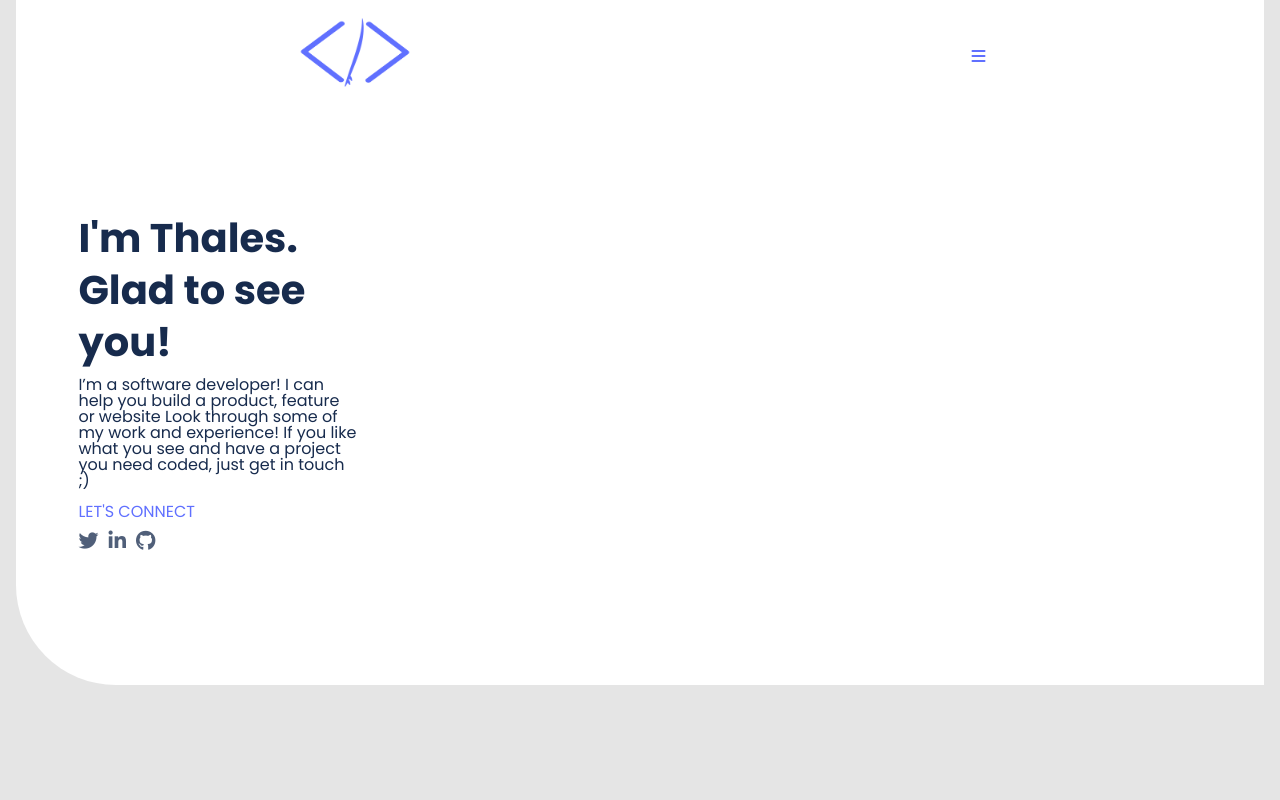
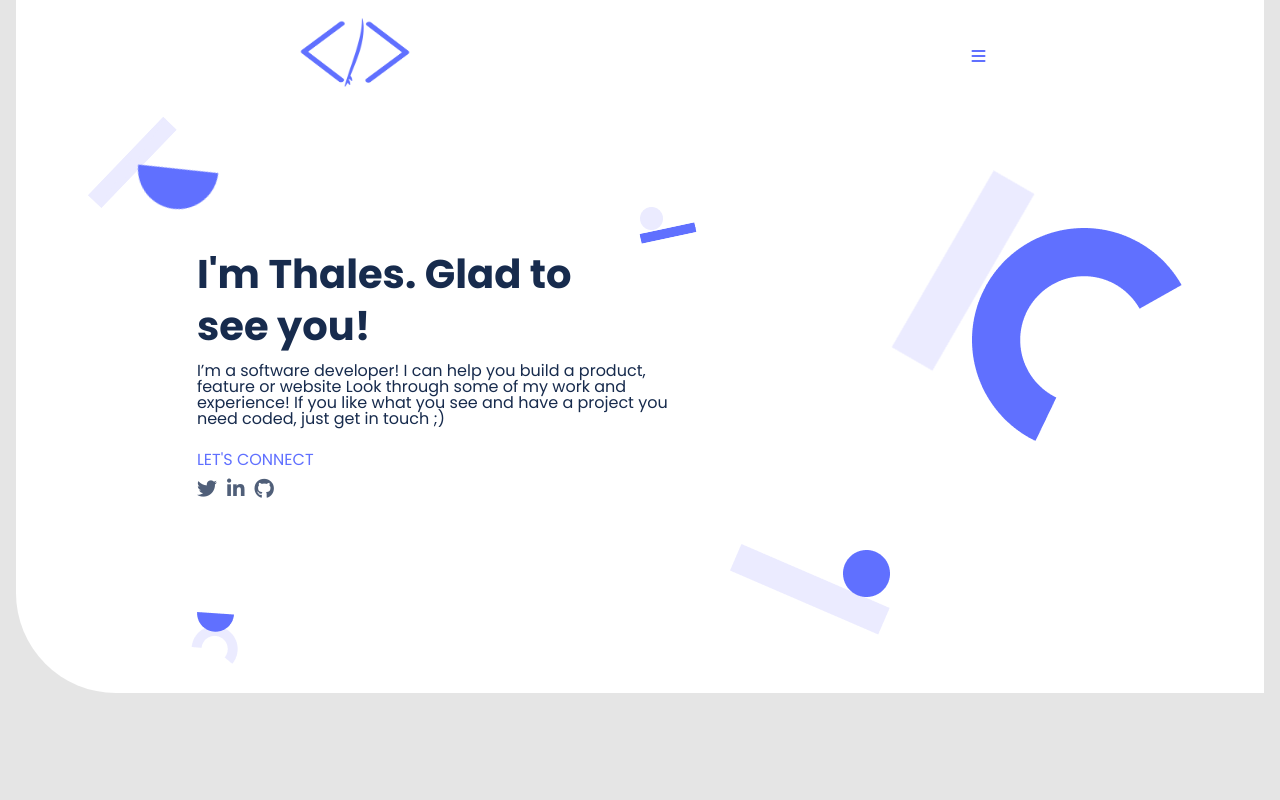
Before and after one commit to TrellixVulnTeam/Thales_KVCZ, a website: page index.html in a window 1280 px wide. Shown: the top 800 px of the page. Drawn offline with nearby package versions, Linux system fonts and the light colour scheme; files that its build step writes are made by us from their sources.

Commit message:
Add new design style

```diff
--- a/css/mobile.css
+++ b/css/mobile.css
@@ -1,72 +1,102 @@
 * {
   margin: 0;
-  box-sizing: border-box; }
+  box-sizing: border-box;
+}
 
 body {
   font-family: "Poppins", sans-serif;
   background-color: #E5E5E5;
   max-width: 720px;
-  margin: 0 auto; }
+  margin: 0 auto;
+}
 
 header {
   width: 100%;
   height: auto;
-  background-color: #fff; }
+  background-color: #fff;
+}
+
 header nav {
   padding: 12px 0;
   display: flex;
   justify-content: space-around;
-    align-items: center; }
+  align-items: center;
+}
+
 header nav a img {
   width: 120px;
-      height: auto; }
+  height: auto;
+}
+
 header nav i {
-      color: #6070FF; }
+  color: #6070FF;
+}
 
 .intro {
   background: #fff;
   border-bottom-left-radius: 100px;
-  padding: 100px 0 100px 5%; }
+  padding: 100px 0 100px 5%;
+  position: relative;
+}
+
 .intro h1 {
-    width: 300px;
-    height: 150px;
+  margin-top: 3%;
+  margin-left: 10%;
+  padding-bottom: 0;
+  width: 400px;
+  height: 100px;
   color: #172B4D;
   font-family: "Poppins", sans-serif;
   font-size: 40px;
   font-weight: bold;
-    line-height: 52px; }
+  line-height: 52px;
+}
+
 .intro p {
-    width: 280px;
+  width: 500px;
   margin: 15px 0;
+  margin-left: 10%;
   line-height: 16px;
   text-align: left;
-    color: #172B4D; }
+  color: #172B4D;
+}
 
-.social-media {
+.social-media-top {
   margin-top: 25px;
-  padding-bottom: 80px; }
-  .social-media h4 {
+  margin-left: 10%;
+  padding-bottom: 80px;
+}
+
+.social-media-top h4 {
   font-family: "Poppins", sans-serif;
   color: #6070FF;
   font-weight: 500;
   font-size: 16px;
-    line-height: 16px; }
-  .social-media ul {
+  line-height: 16px;
+}
+
+.social-media-top ul {
   display: flex;
   justify-content: left;
   align-items: flex-start;
   list-style: none;
-    padding-left: 0; }
-  .social-media li {
+  padding-left: 0;
+}
+
+.social-media-top li {
   align-self: left;
-    margin: 10px 10px 10px 0; }
-    .social-media li a i {
+  margin: 10px 10px 10px 0;
+}
+
+.social-media-top li a i {
   color: #505F79;
-      font-size: 20px; }
+  font-size: 20px;
+}
 
 .projects {
   background-color: #E5E5E5;
-  padding-top: 90px; }
+  padding-top: 90px;
+}
 
 .card {
   display: flex;
@@ -78,44 +108,60 @@ header {
   box-sizing: border-box;
   border-radius: 16px;
   width: 87%;
-  margin: 40px auto; }
-  .card .card-img-1, .card .card-img-2, .card .card-img-3, .card .card-img-4 {
+  margin: 40px auto;
+}
+
+.card .card-img-1,
+.card .card-img-2,
+.card .card-img-3,
+.card .card-img-4 {
   border: 1px solid #b5b9be;
   width: 99%;
   height: 220px;
   margin: 8px auto;
   border-radius: 8px;
 }
+
 .card .card-img-1 {
   background: url("/assets/images/card-1.png");
   background-size: cover;
 }
+
 .card .card-img-2 {
   background: url("/assets/images/card-2.png");
   background-size: cover;
 }
+
 .card .card-img-3 {
   background: url("/assets/images/card-3.png");
   background-size: cover;
   background-position: center;
 }
+
 .card .card-img-4 {
   background: url("/assets/images/card-4.png");
   background-size: cover;
 }
+
 .card h3 {
   font-size: 32px;
   font-weight: bold;
-    color: #172B4D; }
+  color: #172B4D;
+}
+
 .card p {
   font-size: 15px;
   color: #344563;
-    line-height: 24px; }
+  line-height: 24px;
+}
+
 .card ul {
   list-style: none;
   display: flex;
   padding-left: 0;
-    margin: 12px 0; }
+  margin: 12px 0;
+}
+
 .card ul li {
   margin-right: 10px;
   padding: 4px 7px;
@@ -123,10 +169,14 @@ header {
   font-weight: 500;
   color: #6070FF;
   background-color: #EBEBFF;
-      border-radius: 8px; }
+  border-radius: 8px;
+}
+
 .card .card-buttons {
   display: flex;
-    margin-top: 10px; }
+  margin-top: 10px;
+}
+
 .card .card-buttons a {
   margin-right: 15px;
   text-decoration: none;
@@ -136,12 +186,15 @@ header {
   line-height: 24px;
   border: 1px solid #6070FF;
   border-radius: 16px;
-      padding: 10px; }
+  padding: 10px;
+}
 
 .about {
   background: #fff;
   border-top-right-radius: 100px;
-  padding: 50px 0px 100px 5%; }
+  padding: 50px 0px 100px 5%;
+}
+
 .about h1 {
   width: 300px;
   margin-top: 80px;
@@ -149,36 +202,49 @@ header {
   font-family: "Poppins", sans-serif;
   font-size: 40px;
   font-weight: bold;
-    line-height: 52px; }
+  line-height: 52px;
+}
+
 .about p {
   width: 280px;
   margin: 15px 0;
   line-height: 16px;
   text-align: left;
-    color: #172B4D; }
+  color: #172B4D;
+}
 
-.social-media {
+.social-media-bottom {
   margin-top: 25px;
-  padding-bottom: 20px; }
-  .social-media h4 {
+  padding-bottom: 20px;
+}
+
+.social-media-bottom h4 {
   font-family: "Poppins", sans-serif;
   color: #6070FF;
   font-weight: 500;
   font-size: 16px;
-    line-height: 16px; }
-  .social-media ul {
+  line-height: 16px;
+}
+
+.social-media-bottom ul {
   display: flex;
   justify-content: left;
   align-items: flex-start;
   list-style: none;
-    padding-left: 0; }
-  .social-media li {
+  padding-left: 0;
+}
+
+.social-media-bottom li {
   align-self: left;
-    margin: 10px 10px 10px 0; }
-    .social-media li a i {
+  margin: 10px 10px 10px 0;
+}
+
+.social-media-bottom li a i {
   color: #505F79;
-      font-size: 20px; }
-  .social-media .resume-link {
+  font-size: 20px;
+}
+
+.social-media-bottom .resume-link {
   text-decoration: none;
   color: #6070FF;
   font-size: 14px;
@@ -186,11 +252,14 @@ header {
   line-height: 24px;
   border: 1px solid #6070FF;
   border-radius: 8px;
-    padding: 10px; }
+  padding: 10px;
+}
 
 .dropdown {
   position: relative;
-  display: inline-block; }
+  display: inline-block;
+}
+
 .dropdown .dropbtn {
   text-decoration: none;
   color: #fff;
@@ -200,9 +269,12 @@ header {
   border: 1px solid #6070FF;
   border-radius: 8px;
   padding: 5px 15px;
-    background-color: #6070FF; }
+  background-color: #6070FF;
+}
+
 .dropdown .dropbtn i {
-      margin-left: 10px; }
+  margin-left: 10px;
+}
 
 /* Dropdown Content (Hidden by Default) */
 .dropdown-content {
@@ -211,29 +283,36 @@ header {
   background-color: #f1f1f1;
   min-width: 160px;
   box-shadow: 0px 8px 16px 0px rgba(0, 0, 0, 0.2);
-  z-index: 1; }
+  z-index: 1;
+}
 
 /* Links inside the dropdown */
 .dropdown-content span {
   color: #6070FF;
   padding: 12px 16px;
   text-decoration: none;
-  display: block; }
+  display: block;
+}
 
 /* Change color of dropdown links on hover */
 .dropdown-content a:hover {
-  background-color: #ddd; }
+  background-color: #ddd;
+}
 
 /* Show the dropdown menu on hover */
 .dropdown:hover .dropdown-content {
-  display: block; }
+  display: block;
+}
 
 /* Change the background color of the dropdown button when the dropdown content is shown */
 .dropdown:hover .dropbtn {
-  background-color: none; }
+  background-color: none;
+}
 
 .contact {
-  background: #fff; }
+  background: #fff;
+}
+
 .contact h1 {
   border-top-left-radius: 100px;
   padding-top: 100px;
@@ -243,14 +322,18 @@ header {
   color: #fff;
   text-align: center;
   font-size: 40px;
-    line-height: 52px; }
+  line-height: 52px;
+}
+
 .contact p {
   background-color: #6070FF;
   padding: 24px;
   font-size: 20px;
   line-height: 28px;
   text-align: center;
-    color: #EBEBFF; }
+  color: #EBEBFF;
+}
+
 .contact form {
   display: flex;
   flex-direction: column;
@@ -258,28 +341,44 @@ header {
   align-items: center;
   text-align: center;
   background-color: #6070FF;
-    padding-bottom: 80px; }
-    .contact form #name, .contact form #email, .contact form #subject {
+  padding-bottom: 80px;
+}
+
+.contact form #name,
+.contact form #email,
+.contact form #subject {
   width: 80%;
   margin-bottom: 14px;
   padding-left: 16px;
   font-family: "Poppins", sans-serif;
   font-size: 17px;
-      color: #172B4D; }
-    .contact form #name, .contact form #email {
+  color: #172B4D;
+}
+
+.contact form #name,
+.contact form #email {
   height: 47px;
   background: #fff;
   border: 1px solid #CFD8DC;
-      border-radius: 8px; }
-      .contact form #name ::placeholder, .contact form #email ::placeholder {
-        color: #505F79; }
+  border-radius: 8px;
+}
+
+.contact form #name ::placeholder,
+.contact form #email ::placeholder {
+  color: #505F79;
+}
+
 .contact form #subject {
   height: 170px;
   padding: 14px;
   border: 1px solid #CFD8DC;
-      border-radius: 8px; }
+  border-radius: 8px;
+}
+
 .contact form #subject ::placeholder {
-        color: #505F79; }
+  color: #505F79;
+}
+
 .contact form #submit-btn {
   align-self: flex-start;
   margin-left: 10%;
@@ -291,37 +390,128 @@ header {
   border: 1px solid #6070FF;
   border-radius: 8px;
   padding: 10px 14px;
-      background: #fff; }
+  background: #fff;
+}
+
+.light-one {
+  position: absolute;
+  width: 108.67px;
+  height: 19.44px;
+  left: 5%;
+  top: 7%;
+  background: #EBEBFF;
+  transform: rotate(-46.14deg)
+  }
+
+  .dark-one {
+    position: absolute;
+    left: 10%;
+    top: 7%;
+    transform: rotate(-17deg);
+  }
+
+  .light-two {
+  position: absolute;
+  left: 50%;
+  top: 16.4%;
+  }
+
+  .dark-two {
+    position: absolute;
+  width: 56.01px;
+  height: 10.02px;
+  left: 50%;
+  top: 20%;
+  background: #6070FF;
+  transform: matrix(0.98, -0.21, -0.21, -0.98, 0, 0);
+  }
+
+  .light-three {
+    position: absolute;
+    right: 16%;
+    top: 15%;
+    transform: rotate(-30deg);
+  }
+
+  .dark-three {
+  position: absolute;
+  right: 6.6%;
+  top: 20%;
+  }
+
+  .light-four {
+  position: absolute;
+  left: 14%;
+  bottom: 5%;
+  }
+
+  .dark-four {
+  position: absolute;
+  left: 14.5%;
+  bottom: 10.5%;
+  }
+
+  .light-five {
+  position: absolute;
+  right: 30%;
+  bottom: 10%;
+  }
+
+  .dark-five {
+    position: absolute;
+    right: 30%;
+    bottom: 16.5%;
+  }
 
 @media only screen and (min-width: 720px) {
   body {
     min-width: 720px;
-    max-width: 1248px; }
+    max-width: 1248px;
+  }
+
   .intro {
-    max-width: 1268px; }
+    max-width: 1268px;
+  }
+
   .card {
     display: flex;
     flex-direction: row;
     justify-content: space-around;
     align-items: center;
     width: 93%;
-    height: 432px; }
+    height: 432px;
+  }
+
   .card-reverse {
-    flex-direction: row-reverse; }
-  .card .card-img-1, .card .card-img-2,
-  .card .card-img-3, .card .card-img-4 {
+    flex-direction: row-reverse;
+  }
+
+  .card .card-img-1,
+  .card .card-img-2,
+  .card .card-img-3,
+  .card .card-img-4 {
     width: 46%;
-    height: 400px; }
+    height: 400px;
+  }
+
   .card .card-info {
     width: 46%;
     height: auto;
-    align-self: flex-start; }
+    align-self: flex-start;
+  }
+
   .about {
     display: flex;
     flex-direction: row;
     justify-content: center;
-    align-items: flex-start; }
+    align-items: flex-start;
+  }
+
   .about h1 {
-    margin-top: 0px; }
+    margin-top: 0px;
+  }
+
   .social-media {
-    margin: 0; } }
+    margin: 0;
+  }
+}
--- a/index.html
+++ b/index.html
@@ -4,7 +4,7 @@
   <meta charset="UTF-8">
   <meta http-equiv="X-UA-Compatible" content="IE=edge">
   <meta name="viewport" content="width=device-width, initial-scale=1.0">
-  <link rel="stylesheet" href="/css/mobile.css">
+  <link rel="stylesheet" href="css/mobile.css">
 
   <!--fonts and icons-->
 
@@ -22,6 +22,17 @@
   </header>
   <main>
     <section class="intro">
+      <img  class="light-one" src="/assets/design/light1.png">
+      <img class="dark-one" src="/assets/design/dark1.png">
+      <img class="light-two" src="/assets/design/light2.png">
+      <img class="dark-two" src="/assets/design/dark2.png">
+      <img class="light-three" src="/assets/design/light3.png">
+      <img class="dark-three" src="/assets/design/dark3.png">
+      <img class="light-four" src="/assets/design/light4.png">
+      <img class="dark-four" src="/assets/design/dark4.png">
+      <img class="light-five" src="/assets/design/light5.png">
+      <img class="dark-five" src="/assets/design/dark5.png">
+
       <h1>
         I'm Thales. Glad to see you!
       </h1>
@@ -30,7 +41,7 @@
         feature or website Look through some of my work and experience!
         If you like what you see and have a project you need coded, just get in touch ;)
       </p>
-      <div class="social-media">
+      <div class="social-media-top">
         <h4>LET'S CONNECT</h4>
         <ul>
           <li><a href="https://twitter.com/tsneves11"><i class="fab fa-twitter"></i></a></li>
@@ -135,7 +146,7 @@
           If you like what you see and have a project you need coded, don’t hestiate to contact me.
         </p>
 
-      <div class="social-media">
+      <div class="social-media-bottom">
         <h4>LET'S CONNECT</h4>
         <ul>
           <li><a href="https://twitter.com/tsneves11"><i class="fab fa-twitter"></i></a></li>
```
Also changed, not shown: assets/design/dark1.png (added), assets/design/dark2.png (added), assets/design/dark3.png (added), assets/design/dark4.png (added), assets/design/dark5.png (added), assets/design/light1.png (added), assets/design/light2.png (added), assets/design/light3.png (added), assets/design/light4.png (added), assets/design/light5.png (added). Lines whose indentation alone changed are shown as unchanged.
